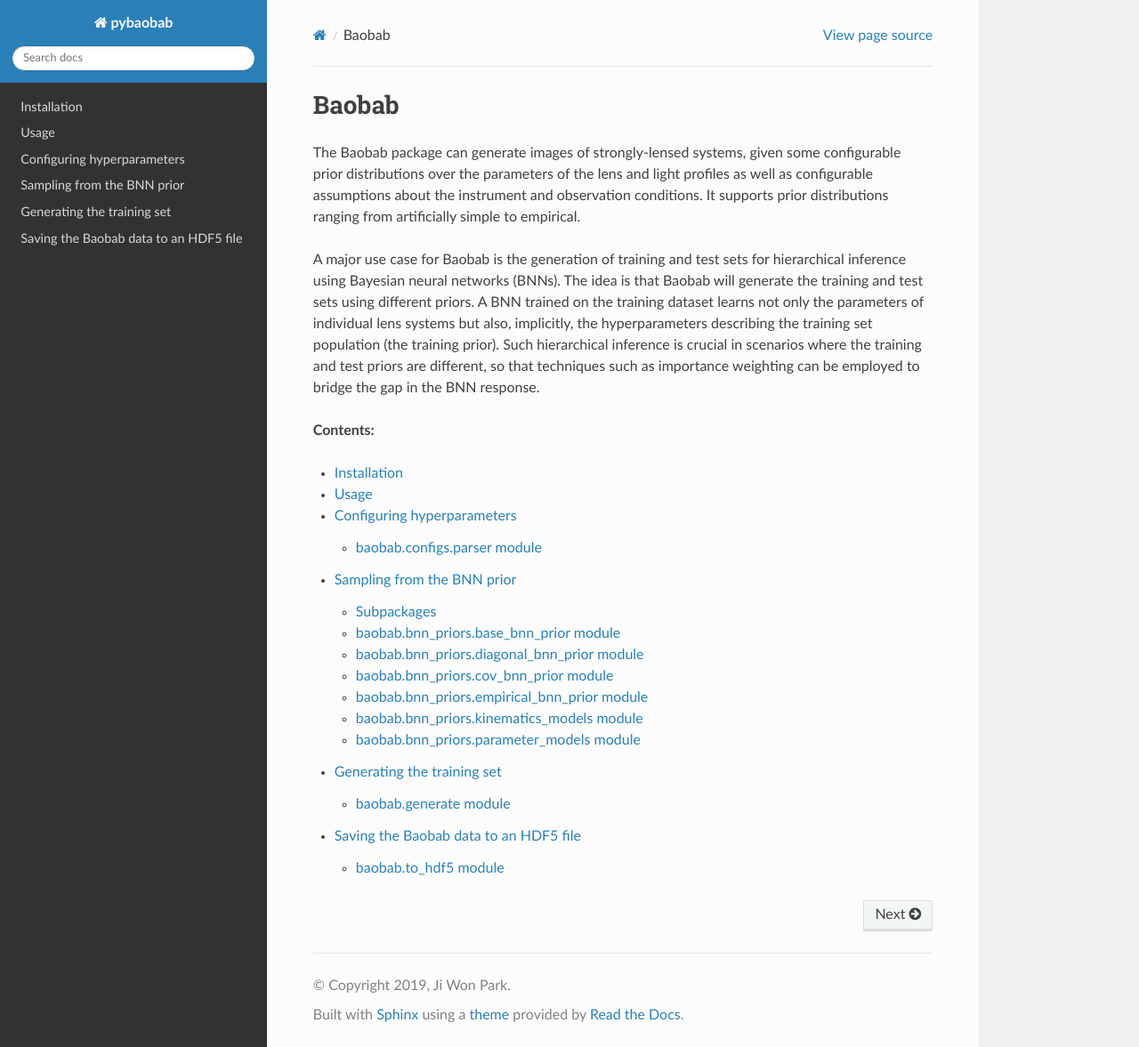
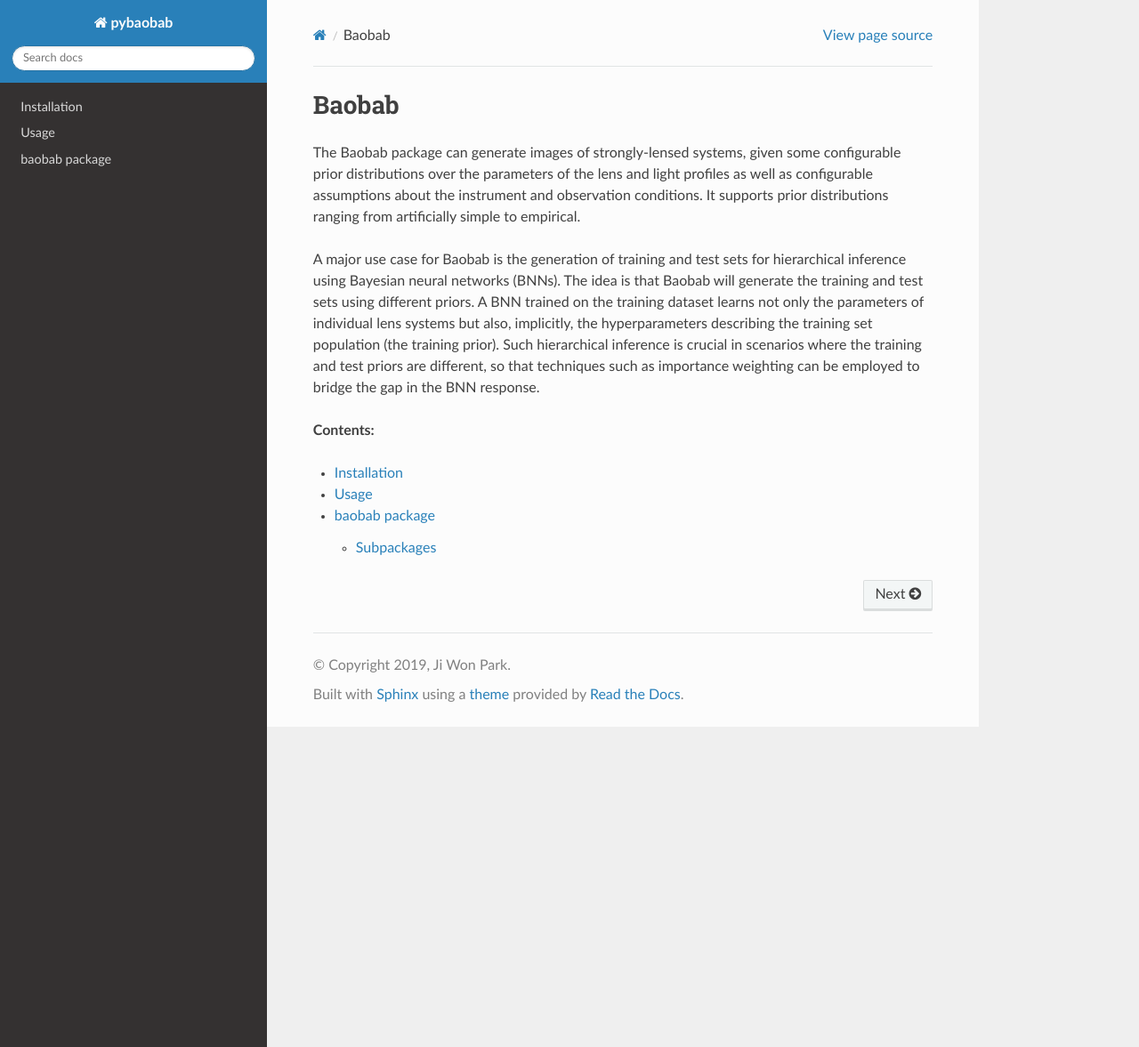
Before and after one commit to jiwoncpark/baobab, a Sphinx documentation site: the page built from docs/index.rst, in a window 1280 px wide and 1177 px high. Shown: the whole window at 89% size. Built offline with Sphinx 7.4.7 and the Read the Docs theme 2.0.0, drawn with Linux system fonts in a browser that asks for light colours.

Commit message:
Reorg docs for better filekeeping

```diff
--- a/docs/bnn_prior.rst
+++ b/docs/baobab.bnn_prior.rst
@@ -1,12 +1,8 @@
-Sampling from the BNN prior
-===========================
-
-Subpackages
------------
+baobab.bnn_priors package
+=========================
 
 .. toctree::
-
-
+   :maxdepth: 2
 
 baobab.bnn_priors.base_bnn_prior module
 ---------------------------------------
--- a/docs/configs.rst
+++ b/docs/baobab.configs.rst
@@ -1,5 +1,5 @@
-Configuring hyperparameters
-===========================
+baobab.configs package
+======================
 
 baobab.configs.parser module
 ----------------------------
--- /dev/null
+++ b/docs/baobab.rst
@@ -0,0 +1,12 @@
+baobab package
+==============
+
+Subpackages
+-----------
+
+.. toctree::
+
+    baobab.configs
+    baobab.bnn_prior
+    baobab.generate
+    baobab.to_hdf5
--- a/docs/generate.rst
+++ /dev/null
@@ -1,10 +0,0 @@
-Generating the training set
-===========================
-
-baobab.generate module
-----------------------
-
-.. automodule:: baobab.generate
-    :members:
-    :undoc-members:
-    :show-inheritance:
--- a/docs/index.rst
+++ b/docs/index.rst
@@ -12,7 +12,4 @@ A major use case for Baobab is the generation of training and test sets for hier
 
    installation
    usage
-   configs
-   bnn_prior
-   generate
-   to_hdf5
+   baobab
--- a/docs/to_hdf5.rst
+++ /dev/null
@@ -1,10 +0,0 @@
-Saving the Baobab data to an HDF5 file
-======================================
-
-baobab.to_hdf5 module
-----------------------
-
-.. automodule:: baobab.to_hdf5
-    :members:
-    :undoc-members:
-    :show-inheritance:
```
Also changed, not shown: docs/baobab.generate.rst (added, +7 -0 lines), docs/baobab.to_hdf5.rst (added, +7 -0 lines).
